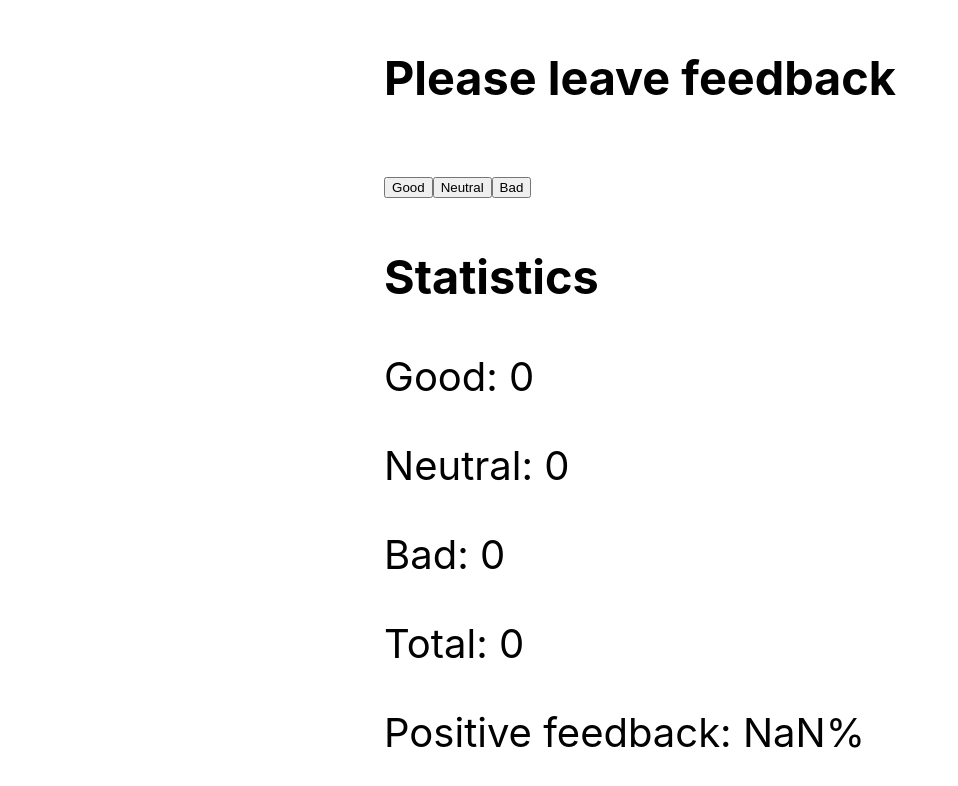
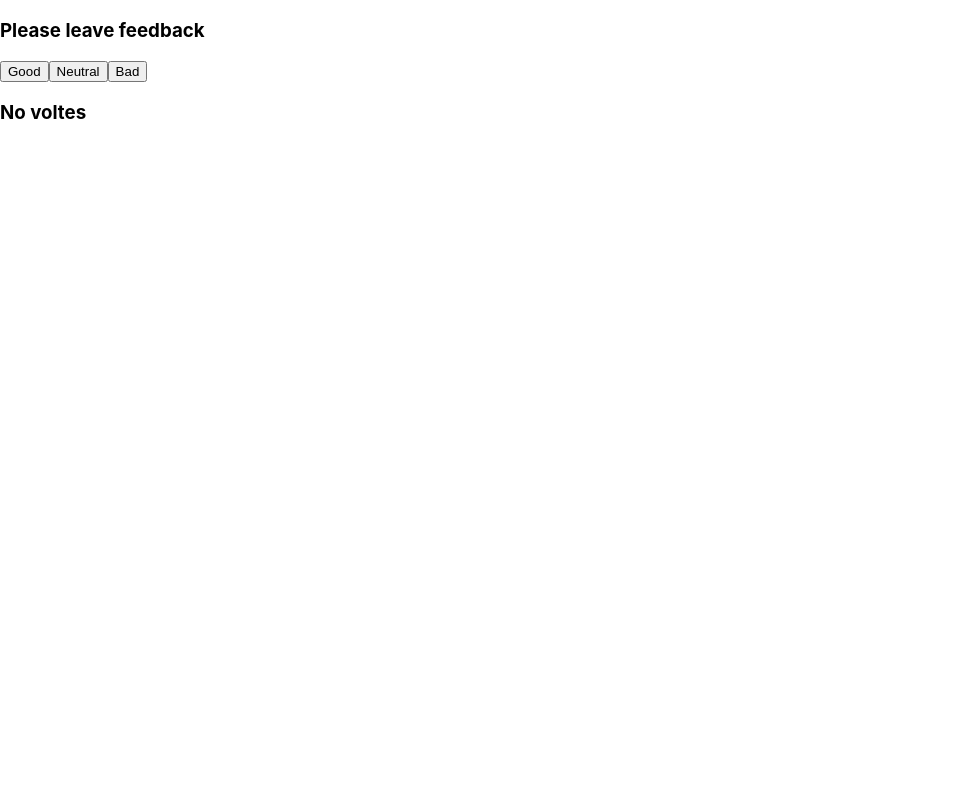
Before and after one commit to PawelPalasinski/goit-react-hw-02-feedback, a React (Create React App) app: page / in a window 1280 px wide. Shown: the top 786 px of the page, without its empty margins (0-958 px from the left). Built offline with nearby package versions, Linux system fonts and the light colour scheme.

Commit message:
v1 done without styles

```diff
--- a/src/components/App.jsx
+++ b/src/components/App.jsx
@@ -1,20 +1,8 @@
 import { FeedbackOptions } from "./FeedbackOptions/FeedbackOptions";
-// import { Counter } from "./FeedbackOptions/FeedbackOptions";
-
-
 
 export const App = () => {
   return (
-    <div
-      style={{
-        height: '100vh',
-        display: 'flex',
-        justifyContent: 'center',
-        alignItems: 'center',
-        fontSize: 40,
-        color: '#010101'
-      }}
-    >
+    <div>
       <FeedbackOptions />
     </div>
   );
--- a/src/components/FeedbackOptions/FeedbackOptions.jsx
+++ b/src/components/FeedbackOptions/FeedbackOptions.jsx
@@ -1,19 +1,18 @@
 import React from 'react';
 import PropTypes from 'prop-types';
 import { useState } from 'react';
-import { Component } from 'react';
 
 // import styles from './FeedbackOptions.module.scss';
 
 export const FeedbackOptions = () => {
-
   const [good, setGood] = useState(0);
   const [neutral, setNeutral] = useState(0);
   const [bad, setBad] = useState(0);
-  const totalVotes = good + neutral + bad;
-  const positivePercentage = Math.round((good / totalVotes) * 100);
 
-    return (
+  const countVotes = () => good + neutral + bad;
+  const positivePercentage = Math.round((good / countVotes()) * 100);
+
+  return (
     <div className="vote-container">
       <h3 className="vote-container__title">Please leave feedback</h3>
       <button
@@ -41,12 +40,22 @@ export const FeedbackOptions = () => {
         Bad
       </button>
 
-      <h3 className="statistics">Statistics</h3>
-      <p className="statistics-values">Good: {good}</p>
-      <p className="statistics-values">Neutral: {neutral}</p>
-      <p className="statistics-values">Bad: {bad}</p>
-      <p className="statistics-values">Total: {totalVotes}</p>
-      <p className="statistics-values">Positive feedback: {positivePercentage}%</p>
-      </div>
-    );
+      {countVotes() !== 0 ? (
+        <>
+          <h3>Statistics</h3>
+          <ul className="statistics">
+            <li className="statistics-values">Good: {good}</li>
+            <li className="statistics-values">Neutral: {neutral}</li>
+            <li className="statistics-values">Bad: {bad}</li>
+            <li className="statistics-values">Total: {countVotes()}</li>
+            <li className="statistics-values">
+              Positive feedback: {positivePercentage}%
+            </li>
+          </ul>
+        </>
+      ) : (
+        <h3>No voltes</h3>
+      )}
+    </div>
+  );
 };
```
